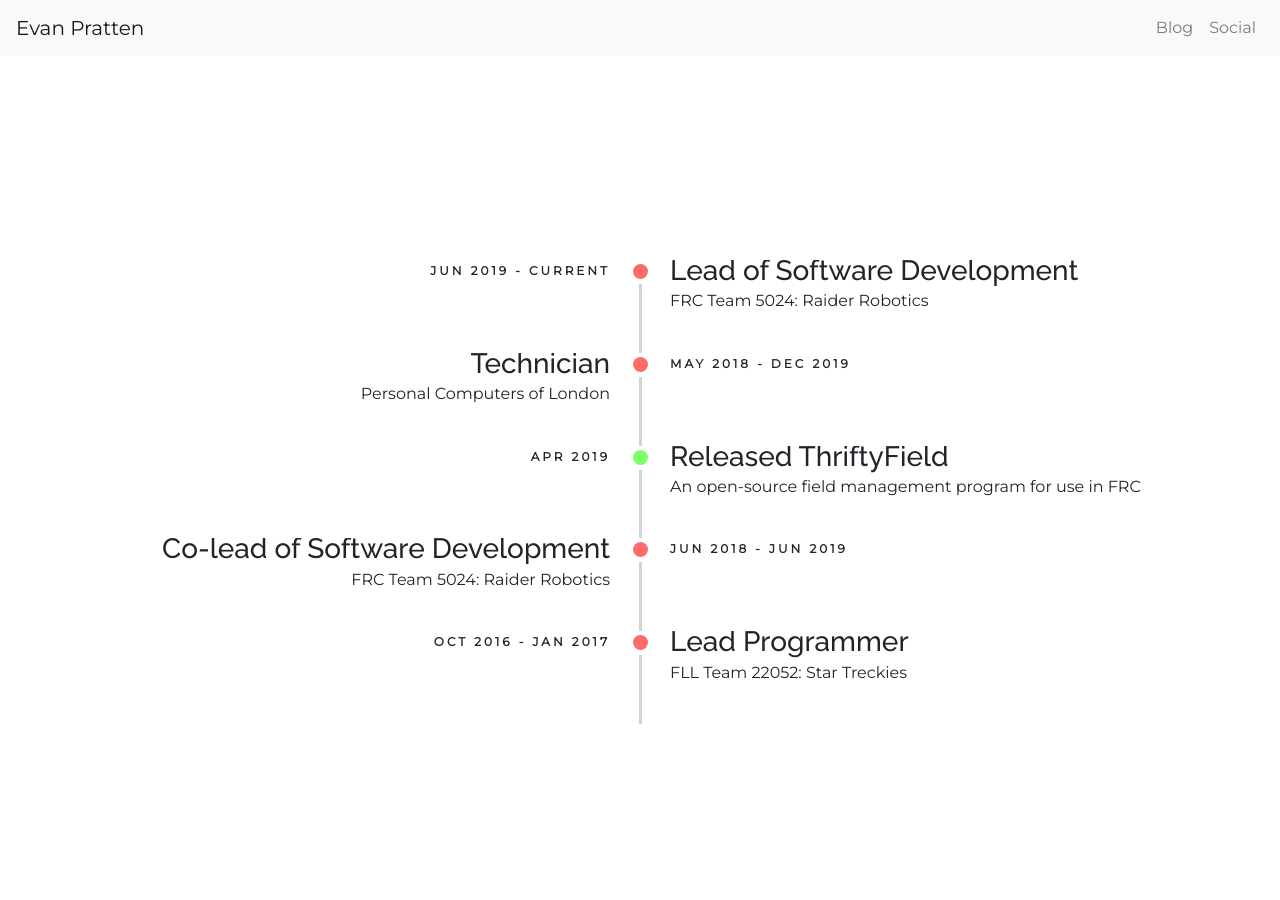
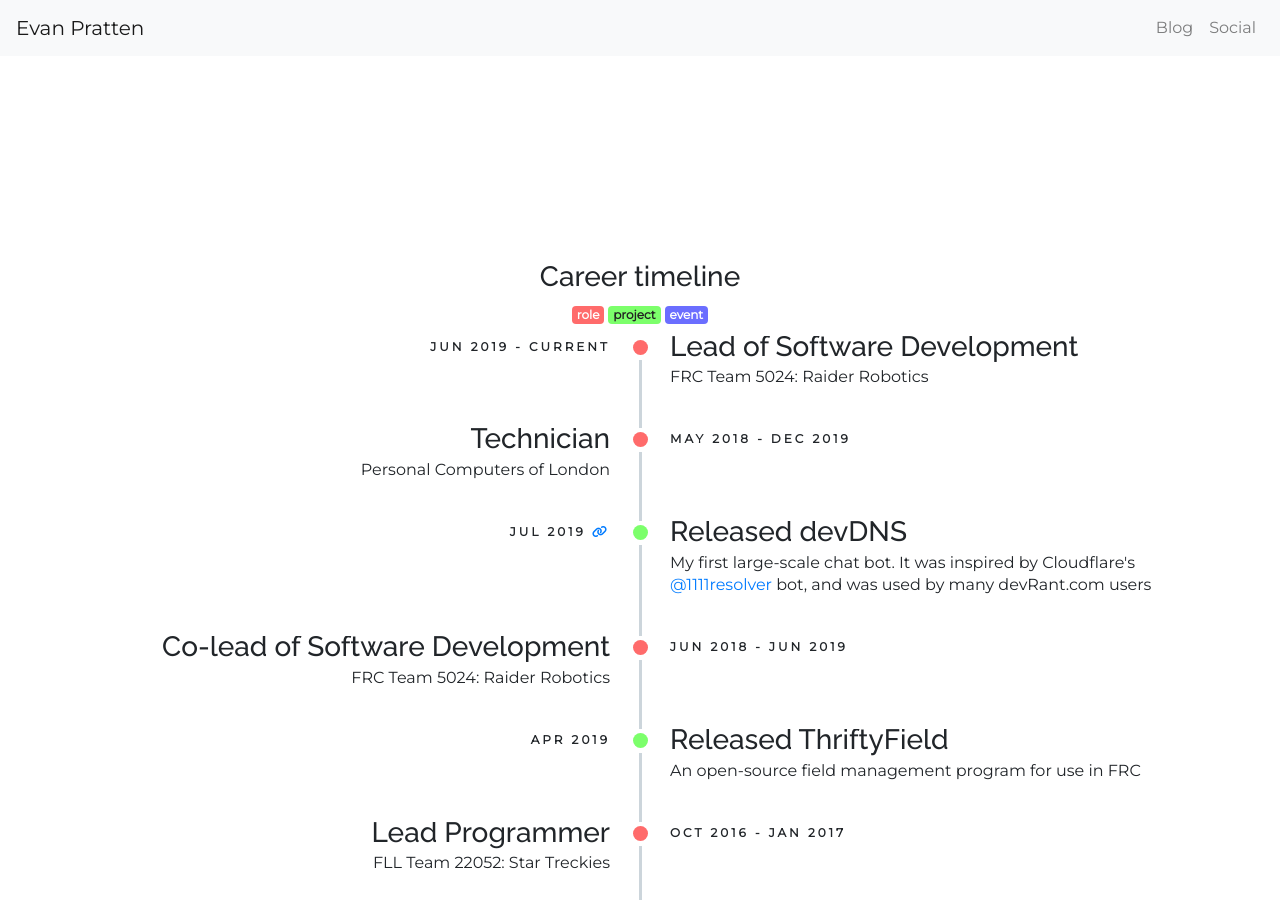
Before and after one commit to Ewpratten/Ewpratten.github.io, a Jekyll site: the page built from index.md, in a window 1280 px wide and 900 px high, scrolled down 696 px. Built offline with Jekyll 4.4.1, drawn with Linux system fonts in a browser that asks for light colours; nearby versions of some CDN libraries; before the commit the page ends 1420 px from its top, so only the background shows below that.

Commit message:
linky links

```diff
--- a/_data/timeline.json
+++ b/_data/timeline.json
@@ -1,22 +1,22 @@
 {
-    "types":[
+    "types": [
         {
-            "name":"role",
-            "color":"#ff6b6b",
-            "accent":"#fff"
+            "name": "role",
+            "color": "#ff6b6b",
+            "accent": "#fff"
         },
         {
-            "name":"project",
-            "color":"#7cff6b",
-            "accent":"#222"
+            "name": "project",
+            "color": "#7cff6b",
+            "accent": "#222"
         },
         {
-            "name":"event",
-            "color":"#6b6eff",
-            "accent":"#fff"
+            "name": "event",
+            "color": "#6b6eff",
+            "accent": "#fff"
         }
     ],
-    "items":[
+    "items": [
         {
             "date": "JUN 2019 - Current",
             "title": "Lead of Software Development",
@@ -30,16 +30,27 @@
             "type": "role"
         },
         {
-            "date": "APR 2019",
-            "title": "Released ThriftyField",
-            "subtitle": "An open-source field management program for use in FRC",
-            "type": "project"
+            "date": "JUL 2019",
+            "title": "Released devDNS",
+            "subtitle": "My first large-scale chat bot. It was inspired by Cloudflare's <a href='https://twitter.com/1111resolver'>@1111resolver</a> bot, and was used by many devRant.com users",
+            "type": "project",
+            "outlink": {
+                "show": true,
+                "url": "https://devrant.com/collabs/2163502/devdns-a-dns-over-devrant-service-inspired-by-at1111resolve-on-twitter",
+                "text":"Announcement"
+            }
         },
         {
             "date": "JUN 2018 - JUN 2019",
             "title": "Co-lead of Software Development",
             "subtitle": "FRC Team 5024: Raider Robotics",
             "type": "role"
+        },
+        {
+            "date": "APR 2019",
+            "title": "Released ThriftyField",
+            "subtitle": "An open-source field management program for use in FRC",
+            "type": "project"
         },
         {
             "date": "OCT 2016 - JAN 2017",
--- a/_includes/head.html
+++ b/_includes/head.html
@@ -5,5 +5,6 @@
 <link rel="stylesheet" href="{{ '/assets/css/normalize.min.css' | relative_url }}">
 <link rel="stylesheet" href="{{ '/assets/css/bootstrap.min.css' | relative_url }}">
 <link rel="stylesheet" href="{{ '/assets/css/main.css' | relative_url }}">
+<script src="https://kit.fontawesome.com/9051c878c3.js" crossorigin="anonymous"></script>
 </style>
 {% seo %}
--- a/_layouts/home.html
+++ b/_layouts/home.html
@@ -41,7 +41,8 @@
             {% for item in site.data.timeline.items %}
             <li class="timeline-item">
                 <div class="timeline-info">
-                    <span>{{item.date}}</span>
+                    <span>{{item.date}} {% if item.outlink.show %}<a href="{{item.outlink.url}}"><i
+                                class="fas fa-link"></i></a>{% endif %}</span>
                 </div>
                 <div class="timeline-marker {{item.type}}"></div>
                 <div class="timeline-content">
@@ -55,11 +56,21 @@
 
     <div class="timeline-card tablet-only">
         <div class="container">
+            <div style="text-align:center">
+                <h3>Career timeline</h3>
+                <div class="badge-legend">
+                    {% for type in site.data.timeline.types %}
+                    <span class="badge"
+                        style="background-color:{{type.color}}; color:{{type.accent}}">{{type.name}}</span>
+                    {% endfor %}
+                </div>
+            </div>
             <ul class="timeline timeline-centered">
                 {% for item in site.data.timeline.items %}
                 <li class="timeline-item">
                     <div class="timeline-info">
-                        <span>{{item.date}}</span>
+                        <span>{{item.date}} {% if item.outlink.show %}<a href="{{item.outlink.url}}"><i
+                                    class="fas fa-link"></i></a>{% endif %}</span>
                     </div>
                     <div class="timeline-marker {{item.type}}"></div>
                     <div class="timeline-content">
```
